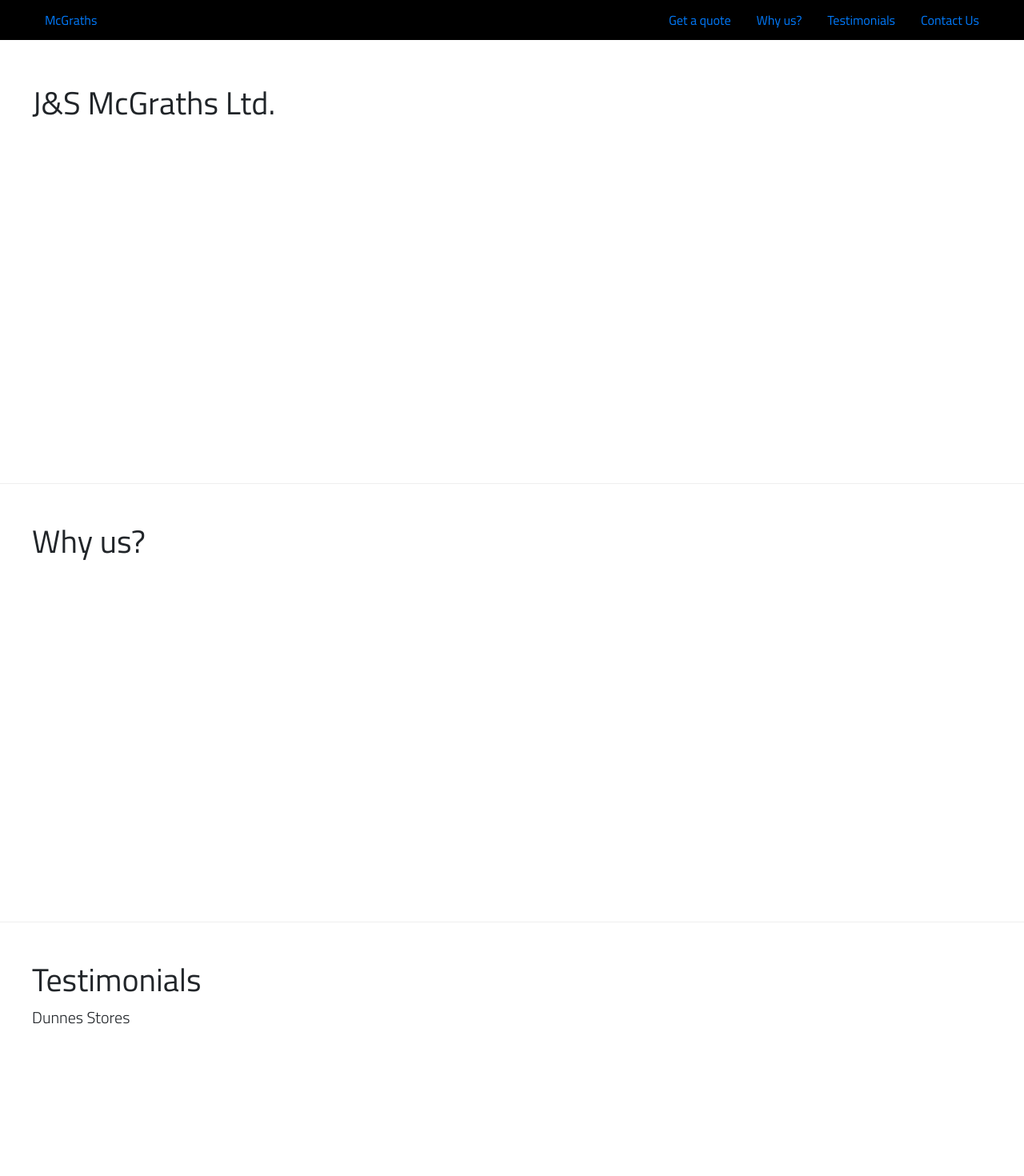
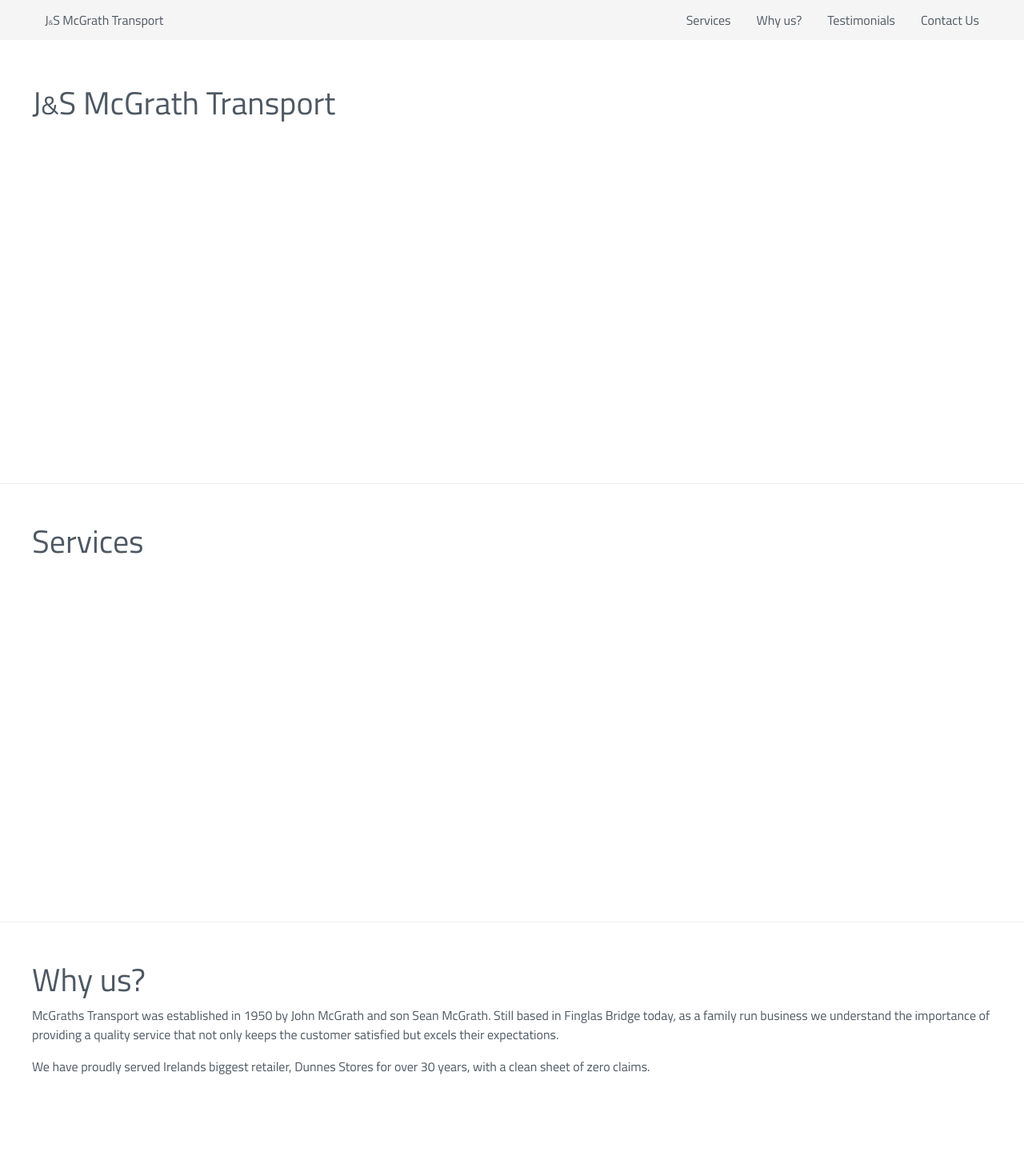
Before and after one commit to conor909/mcgraths, a React (Create React App) app: page / in a window 1280 px wide. Shown: the top 1470 px of the page at 80% size. Built offline with nearby package versions, Linux system fonts and the light colour scheme.

Commit message:
scroll to

```diff
--- a/package.json
+++ b/package.json
@@ -5,7 +5,8 @@
   "dependencies": {
     "react": "^16.2.0",
     "react-dom": "^16.2.0",
-    "react-scripts": "1.1.1"
+    "react-scripts": "1.1.1",
+    "react-scroll-to-component": "^1.0.2"
   },
   "scripts": {
     "start": "react-scripts start",
--- a/src/App.css
+++ b/src/App.css
@@ -24,6 +24,7 @@
 
   body {
     font-family: 'Titillium Web', sans-serif !important;
+    color: #4d5863;
   }
 
   body > .container {
@@ -38,7 +39,8 @@
   .nav-link {
     display: flex;
     align-items: center;
-    height: 50px
+    height: 50px;
+    cursor: pointer;
   }
 
   .content-wrap {
--- a/src/App.js
+++ b/src/App.js
@@ -1,4 +1,8 @@
 import React, { Component } from 'react';
+import { PageSection } from './components';
+import scrollToComponent from 'react-scroll-to-component';
+
+import dunnes from './dunnes.png';
 import './App.css';
 
 class App extends Component {
@@ -6,24 +10,24 @@ class App extends Component {
     return (
       <div className="App">
 
-        <header style={{ position: 'fixed', width: '100%', background: '#000' }}>
+        <header style={{ position: 'fixed', width: '100%', background: '#f5f5f5' }}>
           <div className='content-wrap'>
             <div style={{ display: 'flex', flexDirection: 'row', justifyContent: 'space-between' }}>
-              <div>
-                <a className="nav-link" href="#">McGraths</a>
+              <div className="nav-link" onClick={ () => scrollToComponent(this.home) }>
+                <a>J<span style={{ fontSize: '.5em' }}>&</span>S McGrath Transport</a>
               </div>
               <div style={{ display: 'flex', flexDirection: 'row' }}>
-                <div className="nav-link">
-                  <a href="#">Get a quote</a>
+                <div className="nav-link" onClick={ () => scrollToComponent(this.services) }>
+                  <a>Services</a>
                 </div>
-                <div className="nav-link">
-                  <a href="#">Why us?</a>
+                <div className="nav-link" onClick={ () => scrollToComponent(this.why) }>
+                  <a>Why us?</a>
                 </div>
-                <div className="nav-link">
-                  <a href="#">Testimonials</a>
+                <div className="nav-link" onClick={ () => scrollToComponent(this.testimonials) }>
+                  <a>Testimonials</a>
                 </div>
-                <div className="nav-link">
-                  <a href="#">Contact Us</a>
+                <div className="nav-link" onClick={ () => scrollToComponent(this.contact) }>
+                  <a>Contact Us</a>
                 </div>
               </div>
             </div>
@@ -32,30 +36,38 @@ class App extends Component {
 
         <main role="main" style={{ paddingTop: '57px' }}>
 
-          <div className='page-section'>
-            <div className='content-wrap'>
-              <h1 className="mt-5">J&S McGraths Ltd.</h1>
-            </div>
-          </div>
+          <PageSection ref={(section) => { this.home = section }}>
 
-          <div className='page-section'>
-            <div className='content-wrap'>
-              <h1 className="mt-5">Why us?</h1>
-            </div>
-          </div>
+            <h1 className="mt-5">J<span style={{ fontSize: '.8em' }}>&</span>S McGrath Transport</h1>
 
-          <div className='page-section'>
-            <div className='content-wrap'>
-              <h1 className="mt-5">Testimonials</h1>
-              <p className="lead">Dunnes Stores</p>
-            </div>
-          </div>
+          </PageSection>
 
-          <div className='page-section'>
-            <div className='content-wrap'>
+          <PageSection ref={(section) => { this.services = section }}>
+
+            <h1 className="mt-5">Services</h1>
+
+          </PageSection>
+
+          <PageSection ref={(section) => { this.why = section }}>
+
+            <h1 className="mt-5">Why us?</h1>
+            <p>McGraths Transport was established in 1950 by John McGrath and son Sean McGrath.  Still based in Finglas Bridge today, as a family run business we understand the importance of providing a quality service that not only keeps the customer satisfied but excels their expectations.</p>
+            <p>We have proudly served Irelands biggest retailer, Dunnes Stores for over 30 years, with a clean sheet of zero claims.</p>
+
+          </PageSection>
+
+          <PageSection ref={(section) => { this.testimonials = section }}>
+
+            <h1 className="mt-5">Testimonials</h1>
+            <img src={ dunnes }  width={ 100 } height={ 100 }/>
+
+          </PageSection>
+
+          <PageSection ref={(section) => { this.contact = section }}>
+
               <h1 className="mt-5">Contact Us</h1>
-            </div>
-          </div>
+
+          </PageSection>
 
         </main>
 
@@ -72,4 +84,8 @@ class App extends Component {
   }
 }
 
+const styles = {
+  nextButton: { display: 'flex', alignItems: 'center', justifyContent: 'center',fontSize: '10px', padding: '5px', width: '100px', height: '100px', borderRadius: '50%', border: '1px solid #f5f5f5' }
+}
+
 export default App;
--- /dev/null
+++ b/src/components/index.js
@@ -0,0 +1,13 @@
+import React from 'react';
+
+export class PageSection extends React.Component {
+  render() {
+    return(
+      <div className='page-section'>
+        <div className='content-wrap'>
+          { this.props.children }
+        </div>
+      </div>
+    )
+  }
+}
```
Also changed, not shown: src/dunnes.png (added), src/logo.svg (deleted).
